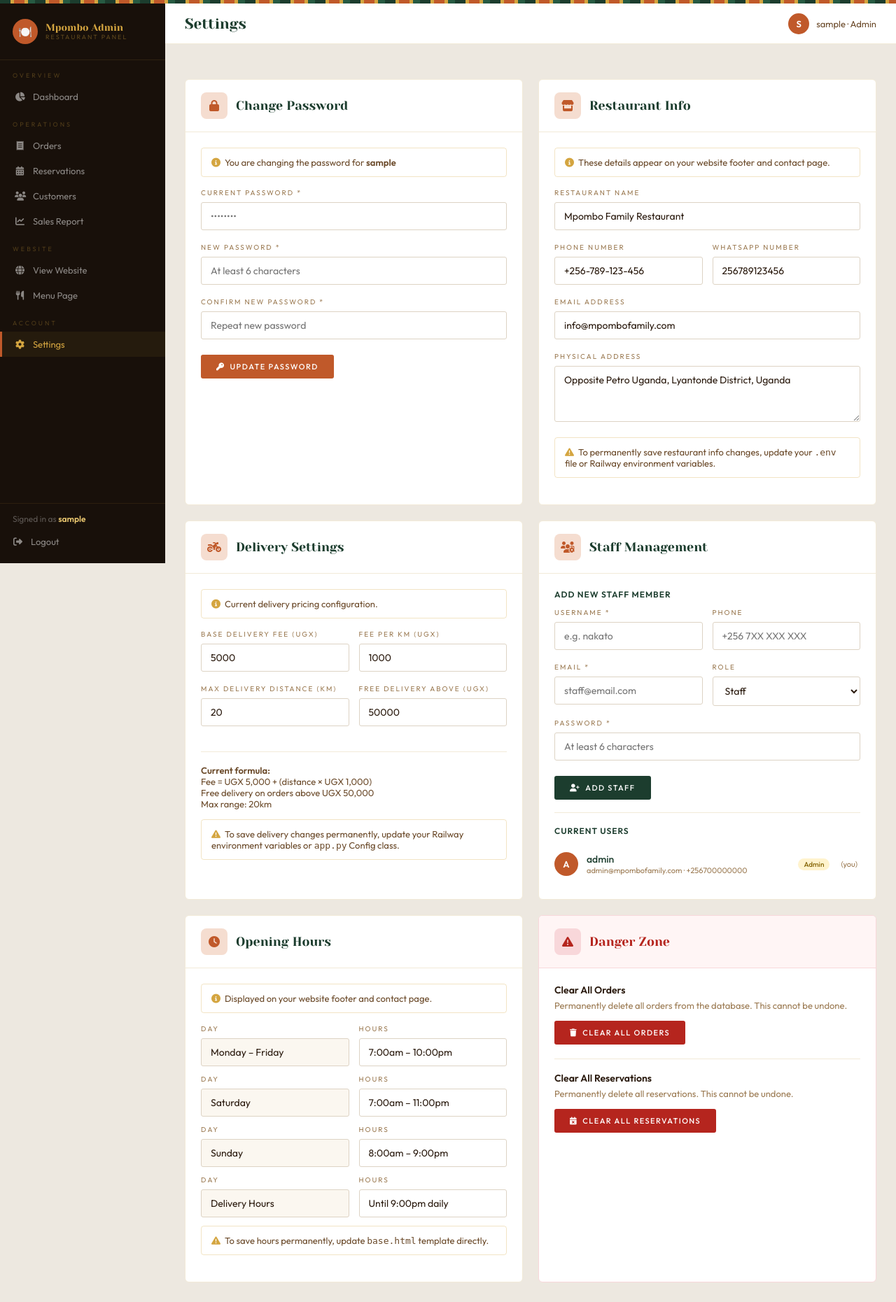
After one commit to sharifkiyimba/mpombo, a Flask app: page /admin/settings in a window 1280 px wide. The commit adds this page. Shown: the whole page at 70% size. Run offline with Flask 3, Linux system fonts and the light colour scheme; the visitor is signed in with stand-in values (Sample User, id 1); data comes from the database, SQL or seed files in the repository; some libraries are stand-ins or nearby versions.

Commit message:
Add admin settings page

```diff
--- a/app.py
+++ b/app.py
@@ -1,6 +1,4 @@
 from flask import Flask, render_template, request, jsonify, session, redirect, url_for, flash
-import pymysql
-pymysql.install_as_MySQLdb()
 from flask_mysqldb import MySQL
 from werkzeug.security import generate_password_hash, check_password_hash
 from datetime import datetime, timedelta
@@ -14,11 +12,10 @@ app = Flask(__name__)
 app.secret_key = os.environ.get('SECRET_KEY', 'mpombo-uganda-secret-2024')
 
 # ── Database ─────────────────────────────────────────────
-app.config['MYSQL_HOST']     = os.environ.get('MYSQL_HOST', 'localhost')
-app.config['MYSQL_USER']     = os.environ.get('MYSQL_USER', 'root')
-app.config['MYSQL_PASSWORD'] = os.environ.get('MYSQL_PASSWORD', '')
-app.config['MYSQL_DB']       = os.environ.get('MYSQL_DB', 'mpombo_restaurant')
-app.config['MYSQL_PORT']     = int(os.environ.get('MYSQL_PORT', 3306))
+app.config['MYSQL_HOST']        = os.environ.get('MYSQL_HOST', 'localhost')
+app.config['MYSQL_USER']        = os.environ.get('MYSQL_USER', 'root')
+app.config['MYSQL_PASSWORD']    = os.environ.get('MYSQL_PASSWORD', '')
+app.config['MYSQL_DB']          = os.environ.get('MYSQL_DB', 'mpombo_restaurant')
 app.config['MYSQL_CURSORCLASS'] = 'DictCursor'
 
 mysql = MySQL(app)
@@ -359,45 +356,6 @@ def register():
         except:
             flash('Username or email already exists.', 'danger')
     return render_template('register.html', config=Config)
-
-@app.route('/change-password', methods=['GET', 'POST'])
-@login_required
-def change_password():
-    if request.method == 'POST':
-        current  = request.form.get('current', '')
-        new_pass = request.form.get('new_password', '')
-        confirm  = request.form.get('confirm', '')
-
-        if new_pass != confirm:
-            flash('New passwords do not match.', 'danger')
-            return redirect(url_for('change_password'))
-
-        if len(new_pass) < 6:
-            flash('Password must be at least 6 characters.', 'danger')
-            return redirect(url_for('change_password'))
-
-        try:
-            cur = mysql.connection.cursor()
-            cur.execute("SELECT * FROM users WHERE id = %s", (session['user_id'],))
-            user = cur.fetchone()
-
-            if not check_password_hash(user['password_hash'], current):
-                flash('Current password is incorrect.', 'danger')
-                return redirect(url_for('change_password'))
-
-            new_hash = generate_password_hash(new_pass)
-            cur.execute(
-                "UPDATE users SET password_hash = %s WHERE id = %s",
-                (new_hash, session['user_id'])
-            )
-            mysql.connection.commit()
-            cur.close()
-            flash('Password changed successfully!', 'success')
-            return redirect(url_for('dashboard') if session.get('role') == 'admin' else url_for('index'))
-        except Exception as e:
-            flash(f'Error: {e}', 'danger')
-
-    return render_template('change_password.html', config=Config)
 
 @app.route('/logout')
 def logout():
@@ -838,6 +796,103 @@ def admin_customers():
         config=Config, customers=customers, search=search)
 
 # ═══════════════════════════════════════════════════════════
+#  ADMIN — SETTINGS
+# ═══════════════════════════════════════════════════════════
+
+@app.route('/admin/settings')
+@admin_required
+def admin_settings():
+    cur = mysql.connection.cursor()
+    cur.execute("SELECT * FROM users ORDER BY role, username")
+    users = cur.fetchall()
+    cur.close()
+    return render_template('admin/settings.html', config=Config, users=users)
+
+@app.route('/admin/settings/change-password', methods=['POST'])
+@login_required
+def settings_change_password():
+    try:
+        data     = request.json
+        current  = data.get('current', '')
+        new_pass = data.get('new_password', '')
+        if len(new_pass) < 6:
+            return jsonify({'success': False, 'error': 'Password must be at least 6 characters'})
+        cur = mysql.connection.cursor()
+        cur.execute("SELECT * FROM users WHERE id = %s", (session['user_id'],))
+        user = cur.fetchone()
+        if not user or not check_password_hash(user['password_hash'], current):
+            cur.close()
+            return jsonify({'success': False, 'error': 'Current password is incorrect'})
+        cur.execute("UPDATE users SET password_hash = %s WHERE id = %s",
+                    (generate_password_hash(new_pass), session['user_id']))
+        mysql.connection.commit()
+        cur.close()
+        return jsonify({'success': True})
+    except Exception as e:
+        return jsonify({'success': False, 'error': str(e)})
+
+@app.route('/admin/settings/add-staff', methods=['POST'])
+@admin_required
+def settings_add_staff():
+    try:
+        data = request.json
+        cur  = mysql.connection.cursor()
+        cur.execute(
+            "INSERT INTO users (username, email, phone, password_hash, role) VALUES (%s,%s,%s,%s,%s)",
+            (data['username'], data['email'], data.get('phone',''),
+             generate_password_hash(data['password']), data.get('role','staff'))
+        )
+        mysql.connection.commit()
+        cur.close()
+        return jsonify({'success': True})
+    except Exception as e:
+        return jsonify({'success': False, 'error': str(e)})
+
+@app.route('/admin/settings/delete-user', methods=['POST'])
+@admin_required
+def settings_delete_user():
+    try:
+        data = request.json
+        uid  = data.get('user_id')
+        if int(uid) == int(session['user_id']):
+            return jsonify({'success': False, 'error': 'You cannot delete your own account'})
+        cur = mysql.connection.cursor()
+        cur.execute("DELETE FROM users WHERE id = %s", (uid,))
+        mysql.connection.commit()
+        cur.close()
+        return jsonify({'success': True})
+    except Exception as e:
+        return jsonify({'success': False, 'error': str(e)})
+
+@app.route('/admin/settings/clear-orders', methods=['POST'])
+@admin_required
+def settings_clear_orders():
+    try:
+        cur = mysql.connection.cursor()
+        for tbl in ['order_tracking', 'order_items', 'orders']:
+            try:
+                cur.execute(f"DELETE FROM {tbl}")
+            except:
+                pass
+        mysql.connection.commit()
+        cur.close()
+        return jsonify({'success': True})
+    except Exception as e:
+        return jsonify({'success': False, 'error': str(e)})
+
+@app.route('/admin/settings/clear-reservations', methods=['POST'])
+@admin_required
+def settings_clear_reservations():
+    try:
+        cur = mysql.connection.cursor()
+        cur.execute("DELETE FROM reservations")
+        mysql.connection.commit()
+        cur.close()
+        return jsonify({'success': True})
+    except Exception as e:
+        return jsonify({'success': False, 'error': str(e)})
+
+# ═══════════════════════════════════════════════════════════
 #  DATABASE SETUP
 # ═══════════════════════════════════════════════════════════
 
--- a/templates/admin/base_admin.html
+++ b/templates/admin/base_admin.html
@@ -180,6 +180,11 @@
   <a href="{{ url_for('index') }}" class="sb-link" target="_blank"><i class="fas fa-globe"></i> View Website</a>
   <a href="{{ url_for('menu') }}" class="sb-link" target="_blank"><i class="fas fa-utensils"></i> Menu Page</a>
 
+  <div class="sb-section">Account</div>
+  <a href="{{ url_for('admin_settings') }}" class="sb-link {% if request.endpoint=='admin_settings' or request.endpoint and 'settings' in request.endpoint %}active{% endif %}">
+    <i class="fas fa-cog"></i> Settings
+  </a>
+
   <div class="sb-bottom">
     <div style="font-size:12px;color:rgba(255,255,255,.3);margin-bottom:8px">
       Signed in as <strong style="color:var(--gold2)">{{ session.get('username') }}</strong>
--- /dev/null
+++ b/templates/admin/settings.html
@@ -0,0 +1,341 @@
+{% extends "admin/base_admin.html" %}
+{% block title %}Settings — Mpombo Admin{% endblock %}
+{% block page_title %}Settings{% endblock %}
+{% block admin_css %}
+.settings-grid{display:grid;grid-template-columns:1fr 1fr;gap:22px}
+.settings-card{background:white;border-radius:6px;border:1px solid var(--cream2);overflow:hidden}
+.sc-head{padding:18px 22px;border-bottom:1px solid var(--cream2);
+  display:flex;align-items:center;gap:12px}
+.sc-icon{width:38px;height:38px;border-radius:8px;background:var(--clay-pale);
+  display:flex;align-items:center;justify-content:center;color:var(--clay);font-size:16px;flex-shrink:0}
+.sc-title{font-family:'Yeseva One',serif;font-size:18px;color:var(--forest)}
+.sc-body{padding:22px}
+.s-group{margin-bottom:18px}
+.s-group label{display:block;font-size:10px;letter-spacing:2px;text-transform:uppercase;
+  color:var(--text3);margin-bottom:7px}
+.s-group input,.s-group select,.s-group textarea{
+  width:100%;padding:10px 13px;border:1px solid #DDD3C4;border-radius:3px;
+  font-family:'Outfit',sans-serif;font-size:14px;color:var(--text);
+  background:white;outline:none;transition:border-color .3s}
+.s-group input:focus,.s-group select:focus,.s-group textarea:focus{border-color:var(--clay)}
+.s-group textarea{resize:vertical;min-height:80px}
+.s-row{display:grid;grid-template-columns:1fr 1fr;gap:14px}
+.save-btn{display:inline-flex;align-items:center;gap:7px;padding:10px 22px;
+  background:var(--forest);color:white;border:none;border-radius:3px;
+  font-family:'Outfit',sans-serif;font-size:11px;letter-spacing:1.5px;
+  text-transform:uppercase;font-weight:500;transition:all .3s;cursor:pointer;margin-top:4px}
+.save-btn:hover{background:var(--forest2)}
+.save-btn.clay{background:var(--clay)}
+.save-btn.clay:hover{background:var(--clay2)}
+.save-btn.danger{background:#B5251E}
+.save-btn.danger:hover{background:#8B1B18}
+.success-toast{
+  display:none;padding:10px 16px;background:#0D3B22;color:#A7F3C5;
+  border-radius:4px;font-size:13px;margin-bottom:16px;
+  border-left:3px solid #3CB371;align-items:center;gap:8px}
+.success-toast.show{display:flex}
+.staff-row{display:flex;align-items:center;gap:12px;padding:11px 0;
+  border-bottom:1px solid var(--cream2)}
+.staff-row:last-child{border-bottom:none}
+.staff-avatar{width:34px;height:34px;border-radius:50%;
+  background:var(--forest3);display:flex;align-items:center;justify-content:center;
+  color:white;font-size:13px;font-weight:600;flex-shrink:0}
+.staff-info{flex:1}
+.staff-name{font-size:14px;font-weight:500;color:var(--forest)}
+.staff-role{font-size:11px;color:var(--text3)}
+.role-badge{font-size:10px;padding:2px 8px;border-radius:12px;font-weight:500}
+.role-admin{background:#FFF3CD;color:#856404}
+.role-staff{background:#CFE2FF;color:#084298}
+.role-customer{background:#D1E7DD;color:#0A3622}
+.divider{height:1px;background:var(--cream2);margin:18px 0}
+.info-box{background:var(--gold-pale);border:1px solid rgba(212,165,64,.3);
+  border-radius:4px;padding:12px 14px;font-size:13px;color:var(--text2);margin-bottom:16px}
+.info-box i{color:var(--gold);margin-right:6px}
+@media(max-width:900px){.settings-grid{grid-template-columns:1fr}.s-row{grid-template-columns:1fr}}
+{% endblock %}
+
+{% block admin_content %}
+
+<!-- Toast notifications -->
+<div id="toast" class="success-toast"><i class="fas fa-check-circle"></i><span id="toastMsg">Saved!</span></div>
+
+<div class="settings-grid">
+
+  <!-- ── CHANGE PASSWORD ── -->
+  <div class="settings-card">
+    <div class="sc-head">
+      <div class="sc-icon"><i class="fas fa-lock"></i></div>
+      <div class="sc-title">Change Password</div>
+    </div>
+    <div class="sc-body">
+      <div class="info-box"><i class="fas fa-info-circle"></i>You are changing the password for <strong>{{ session.get('username') }}</strong></div>
+      <div class="s-group"><label>Current Password *</label><input type="password" id="curPwd" placeholder="••••••••"></div>
+      <div class="s-group"><label>New Password *</label><input type="password" id="newPwd" placeholder="At least 6 characters"></div>
+      <div class="s-group"><label>Confirm New Password *</label><input type="password" id="confPwd" placeholder="Repeat new password"></div>
+      <button class="save-btn clay" onclick="changePassword()"><i class="fas fa-key"></i> Update Password</button>
+    </div>
+  </div>
+
+  <!-- ── RESTAURANT INFO ── -->
+  <div class="settings-card">
+    <div class="sc-head">
+      <div class="sc-icon"><i class="fas fa-store"></i></div>
+      <div class="sc-title">Restaurant Info</div>
+    </div>
+    <div class="sc-body">
+      <div class="info-box"><i class="fas fa-info-circle"></i>These details appear on your website footer and contact page.</div>
+      <div class="s-group"><label>Restaurant Name</label><input type="text" id="rName" value="{{ config.RESTAURANT_NAME }}"></div>
+      <div class="s-row">
+        <div class="s-group"><label>Phone Number</label><input type="text" id="rPhone" value="{{ config.RESTAURANT_PHONE }}"></div>
+        <div class="s-group"><label>WhatsApp Number</label><input type="text" id="rWhatsapp" value="{{ config.RESTAURANT_WHATSAPP }}"></div>
+      </div>
+      <div class="s-group"><label>Email Address</label><input type="email" id="rEmail" value="{{ config.RESTAURANT_EMAIL }}"></div>
+      <div class="s-group"><label>Physical Address</label><textarea id="rAddress">{{ config.RESTAURANT_ADDRESS }}</textarea></div>
+      <div class="info-box" style="margin-top:4px"><i class="fas fa-exclamation-triangle"></i>To permanently save restaurant info changes, update your <code>.env</code> file or Railway environment variables.</div>
+    </div>
+  </div>
+
+  <!-- ── DELIVERY SETTINGS ── -->
+  <div class="settings-card">
+    <div class="sc-head">
+      <div class="sc-icon"><i class="fas fa-motorcycle"></i></div>
+      <div class="sc-title">Delivery Settings</div>
+    </div>
+    <div class="sc-body">
+      <div class="info-box"><i class="fas fa-info-circle"></i>Current delivery pricing configuration.</div>
+      <div class="s-row">
+        <div class="s-group">
+          <label>Base Delivery Fee (UGX)</label>
+          <input type="number" id="baseFee" value="{{ config.DELIVERY_BASE_FEE }}" min="0" step="500">
+        </div>
+        <div class="s-group">
+          <label>Fee Per KM (UGX)</label>
+          <input type="number" id="perKm" value="{{ config.DELIVERY_PER_KM }}" min="0" step="100">
+        </div>
+      </div>
+      <div class="s-row">
+        <div class="s-group">
+          <label>Max Delivery Distance (km)</label>
+          <input type="number" id="maxKm" value="{{ config.MAX_DELIVERY_KM }}" min="1" max="50">
+        </div>
+        <div class="s-group">
+          <label>Free Delivery Above (UGX)</label>
+          <input type="number" id="freeMin" value="{{ config.FREE_DELIVERY_MIN }}" min="0" step="1000">
+        </div>
+      </div>
+      <div class="divider"></div>
+      <div style="font-size:13px;color:var(--text2);margin-bottom:14px">
+        <strong>Current formula:</strong><br>
+        Fee = UGX {{ "{:,}".format(config.DELIVERY_BASE_FEE) }} + (distance × UGX {{ "{:,}".format(config.DELIVERY_PER_KM) }})<br>
+        Free delivery on orders above UGX {{ "{:,}".format(config.FREE_DELIVERY_MIN) }}<br>
+        Max range: {{ config.MAX_DELIVERY_KM }}km
+      </div>
+      <div class="info-box"><i class="fas fa-exclamation-triangle"></i>To save delivery changes permanently, update your Railway environment variables or <code>app.py</code> Config class.</div>
+    </div>
+  </div>
+
+  <!-- ── STAFF MANAGEMENT ── -->
+  <div class="settings-card">
+    <div class="sc-head">
+      <div class="sc-icon"><i class="fas fa-users-cog"></i></div>
+      <div class="sc-title">Staff Management</div>
+    </div>
+    <div class="sc-body">
+      <!-- Add new staff -->
+      <div style="margin-bottom:18px">
+        <div style="font-size:12px;font-weight:600;color:var(--forest);margin-bottom:12px;text-transform:uppercase;letter-spacing:1px">Add New Staff Member</div>
+        <div class="s-row">
+          <div class="s-group"><label>Username *</label><input type="text" id="staffUser" placeholder="e.g. nakato"></div>
+          <div class="s-group"><label>Phone</label><input type="text" id="staffPhone" placeholder="+256 7XX XXX XXX"></div>
+        </div>
+        <div class="s-row">
+          <div class="s-group"><label>Email *</label><input type="email" id="staffEmail" placeholder="staff@email.com"></div>
+          <div class="s-group">
+            <label>Role</label>
+            <select id="staffRole">
+              <option value="staff">Staff</option>
+              <option value="admin">Admin</option>
+            </select>
+          </div>
+        </div>
+        <div class="s-group"><label>Password *</label><input type="password" id="staffPwd" placeholder="At least 6 characters"></div>
+        <button class="save-btn" onclick="addStaff()"><i class="fas fa-user-plus"></i> Add Staff</button>
+      </div>
+
+      <div class="divider"></div>
+
+      <!-- Existing staff list -->
+      <div style="font-size:12px;font-weight:600;color:var(--forest);margin-bottom:12px;text-transform:uppercase;letter-spacing:1px">Current Users</div>
+      <div id="staffList">
+        {% for user in users %}
+        <div class="staff-row" id="user-{{ user.id }}">
+          <div class="staff-avatar" style="background:{{ 'var(--clay)' if user.role=='admin' else 'var(--forest3)' }}">
+            {{ user.username[0]|upper }}
+          </div>
+          <div class="staff-info">
+            <div class="staff-name">{{ user.username }}</div>
+            <div class="staff-role">{{ user.email }} · {{ user.phone or 'No phone' }}</div>
+          </div>
+          <span class="role-badge role-{{ user.role }}">{{ user.role|title }}</span>
+          {% if user.id != session.get('user_id') %}
+          <button onclick="deleteUser({{ user.id }}, '{{ user.username }}')"
+            style="border:none;background:none;color:#B5251E;font-size:14px;cursor:pointer;padding:4px"
+            title="Remove user">
+            <i class="fas fa-trash-alt"></i>
+          </button>
+          {% else %}
+          <span style="font-size:11px;color:var(--text3);padding:4px">(you)</span>
+          {% endif %}
+        </div>
+        {% endfor %}
+      </div>
+    </div>
+  </div>
+
+  <!-- ── OPENING HOURS ── -->
+  <div class="settings-card">
+    <div class="sc-head">
+      <div class="sc-icon"><i class="fas fa-clock"></i></div>
+      <div class="sc-title">Opening Hours</div>
+    </div>
+    <div class="sc-body">
+      <div class="info-box"><i class="fas fa-info-circle"></i>Displayed on your website footer and contact page.</div>
+      {% for day, hours in [
+        ('Monday – Friday', '7:00am – 10:00pm'),
+        ('Saturday',        '7:00am – 11:00pm'),
+        ('Sunday',          '8:00am – 9:00pm'),
+        ('Delivery Hours',  'Until 9:00pm daily'),
+      ] %}
+      <div class="s-row" style="margin-bottom:12px">
+        <div class="s-group" style="margin-bottom:0">
+          <label>Day</label>
+          <input type="text" value="{{ day }}" style="background:var(--cream)">
+        </div>
+        <div class="s-group" style="margin-bottom:0">
+          <label>Hours</label>
+          <input type="text" value="{{ hours }}">
+        </div>
+      </div>
+      {% endfor %}
+      <div class="info-box" style="margin-top:8px"><i class="fas fa-exclamation-triangle"></i>To save hours permanently, update <code>base.html</code> template directly.</div>
+    </div>
+  </div>
+
+  <!-- ── DANGER ZONE ── -->
+  <div class="settings-card" style="border-color:#F8D7DA">
+    <div class="sc-head" style="background:#FFF5F5;border-bottom-color:#F8D7DA">
+      <div class="sc-icon" style="background:#F8D7DA;color:#B5251E"><i class="fas fa-exclamation-triangle"></i></div>
+      <div class="sc-title" style="color:#B5251E">Danger Zone</div>
+    </div>
+    <div class="sc-body">
+      <div style="margin-bottom:20px">
+        <div style="font-size:14px;font-weight:600;color:var(--text);margin-bottom:5px">Clear All Orders</div>
+        <div style="font-size:13px;color:var(--text3);margin-bottom:10px">Permanently delete all orders from the database. This cannot be undone.</div>
+        <button class="save-btn danger" onclick="clearOrders()"><i class="fas fa-trash"></i> Clear All Orders</button>
+      </div>
+      <div class="divider"></div>
+      <div>
+        <div style="font-size:14px;font-weight:600;color:var(--text);margin-bottom:5px">Clear All Reservations</div>
+        <div style="font-size:13px;color:var(--text3);margin-bottom:10px">Permanently delete all reservations. This cannot be undone.</div>
+        <button class="save-btn danger" onclick="clearReservations()"><i class="fas fa-calendar-times"></i> Clear All Reservations</button>
+      </div>
+    </div>
+  </div>
+
+</div>
+{% endblock %}
+
+{% block admin_js %}
+<script>
+function showToast(msg, ok=true){
+  const t=document.getElementById('toast');
+  const m=document.getElementById('toastMsg');
+  t.style.background=ok?'#0D3B22':'#4A0D0A';
+  t.style.color=ok?'#A7F3C5':'#FFBDBA';
+  t.style.borderLeftColor=ok?'#3CB371':'#E53935';
+  m.textContent=msg;
+  t.classList.add('show');
+  setTimeout(()=>t.classList.remove('show'),3500);
+}
+
+// ── Change Password ──────────────────────────────────
+function changePassword(){
+  const cur=document.getElementById('curPwd').value;
+  const np=document.getElementById('newPwd').value;
+  const cp=document.getElementById('confPwd').value;
+  if(!cur||!np||!cp){showToast('Please fill all password fields.',false);return}
+  if(np!==cp){showToast('New passwords do not match.',false);return}
+  if(np.length<6){showToast('Password must be at least 6 characters.',false);return}
+  fetch('/admin/settings/change-password',{
+    method:'POST',headers:{'Content-Type':'application/json'},
+    body:JSON.stringify({current:cur,new_password:np})
+  }).then(r=>r.json()).then(d=>{
+    if(d.success){
+      showToast('✅ Password changed successfully!');
+      document.getElementById('curPwd').value='';
+      document.getElementById('newPwd').value='';
+      document.getElementById('confPwd').value='';
+    } else showToast(d.error||'Failed to change password.',false);
+  });
+}
+
+// ── Add Staff ────────────────────────────────────────
+function addStaff(){
+  const u=document.getElementById('staffUser').value.trim();
+  const e=document.getElementById('staffEmail').value.trim();
+  const p=document.getElementById('staffPwd').value;
+  const ph=document.getElementById('staffPhone').value.trim();
+  const r=document.getElementById('staffRole').value;
+  if(!u||!e||!p){showToast('Username, email and password are required.',false);return}
+  if(p.length<6){showToast('Password must be at least 6 characters.',false);return}
+  fetch('/admin/settings/add-staff',{
+    method:'POST',headers:{'Content-Type':'application/json'},
+    body:JSON.stringify({username:u,email:e,password:p,phone:ph,role:r})
+  }).then(r=>r.json()).then(d=>{
+    if(d.success){
+      showToast(`✅ ${u} added as ${r}!`);
+      document.getElementById('staffUser').value='';
+      document.getElementById('staffEmail').value='';
+      document.getElementById('staffPwd').value='';
+      document.getElementById('staffPhone').value='';
+      setTimeout(()=>location.reload(),1500);
+    } else showToast(d.error||'Failed to add staff.',false);
+  });
+}
+
+// ── Delete User ──────────────────────────────────────
+function deleteUser(id,name){
+  if(!confirm(`Remove user "${name}"? This cannot be undone.`))return;
+  fetch('/admin/settings/delete-user',{
+    method:'POST',headers:{'Content-Type':'application/json'},
+    body:JSON.stringify({user_id:id})
+  }).then(r=>r.json()).then(d=>{
+    if(d.success){
+      document.getElementById('user-'+id).remove();
+      showToast(`✅ ${name} removed.`);
+    } else showToast(d.error||'Failed to remove user.',false);
+  });
+}
+
+// ── Clear Orders ─────────────────────────────────────
+function clearOrders(){
+  if(!confirm('⚠️ Delete ALL orders permanently? This cannot be undone!'))return;
+  if(!confirm('Are you absolutely sure? All order history will be lost.'))return;
+  fetch('/admin/settings/clear-orders',{method:'POST'})
+  .then(r=>r.json()).then(d=>{
+    if(d.success)showToast('✅ All orders cleared.');
+    else showToast(d.error,false);
+  });
+}
+
+// ── Clear Reservations ───────────────────────────────
+function clearReservations(){
+  if(!confirm('⚠️ Delete ALL reservations permanently? This cannot be undone!'))return;
+  fetch('/admin/settings/clear-reservations',{method:'POST'})
+  .then(r=>r.json()).then(d=>{
+    if(d.success)showToast('✅ All reservations cleared.');
+    else showToast(d.error,false);
+  });
+}
+</script>
+{% endblock %}
```
